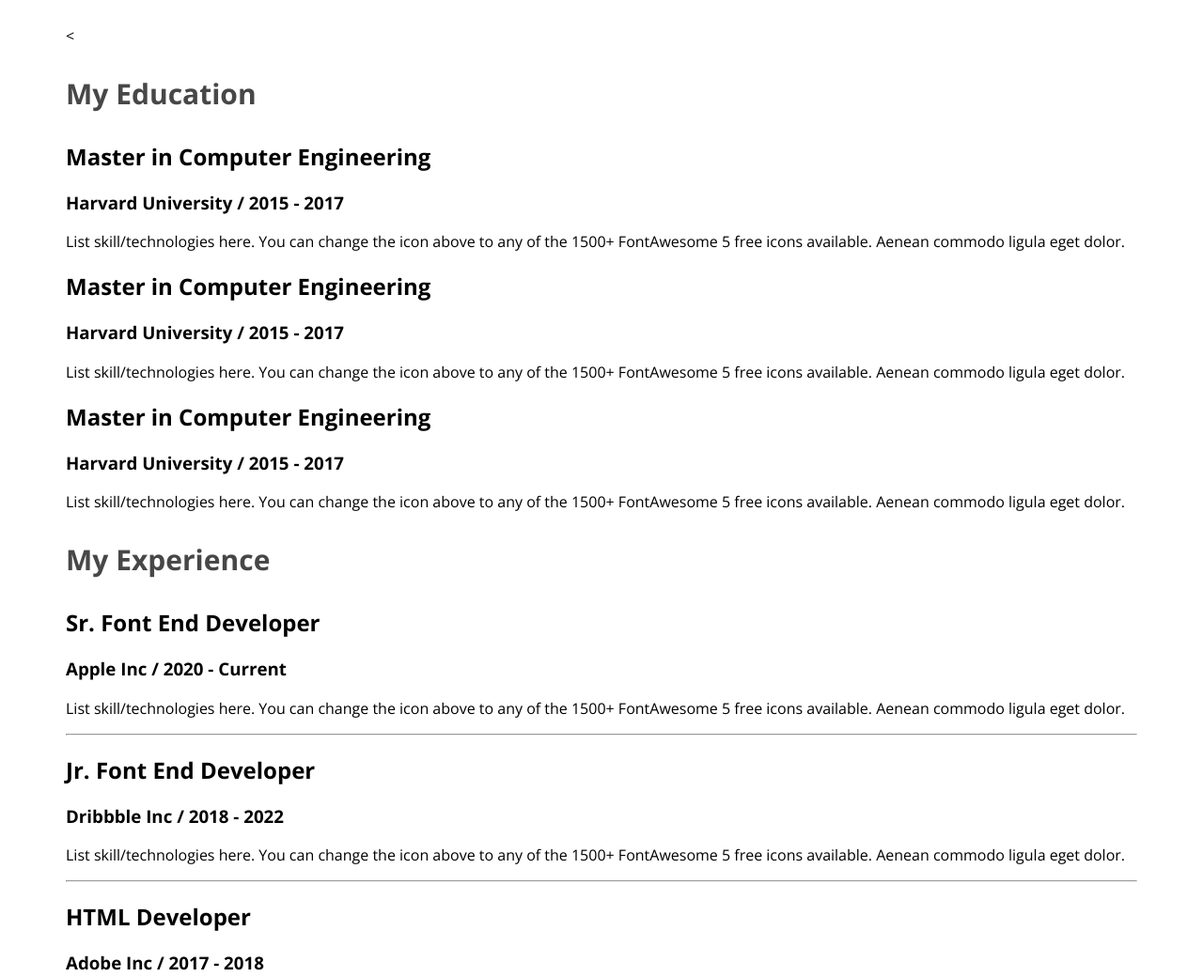
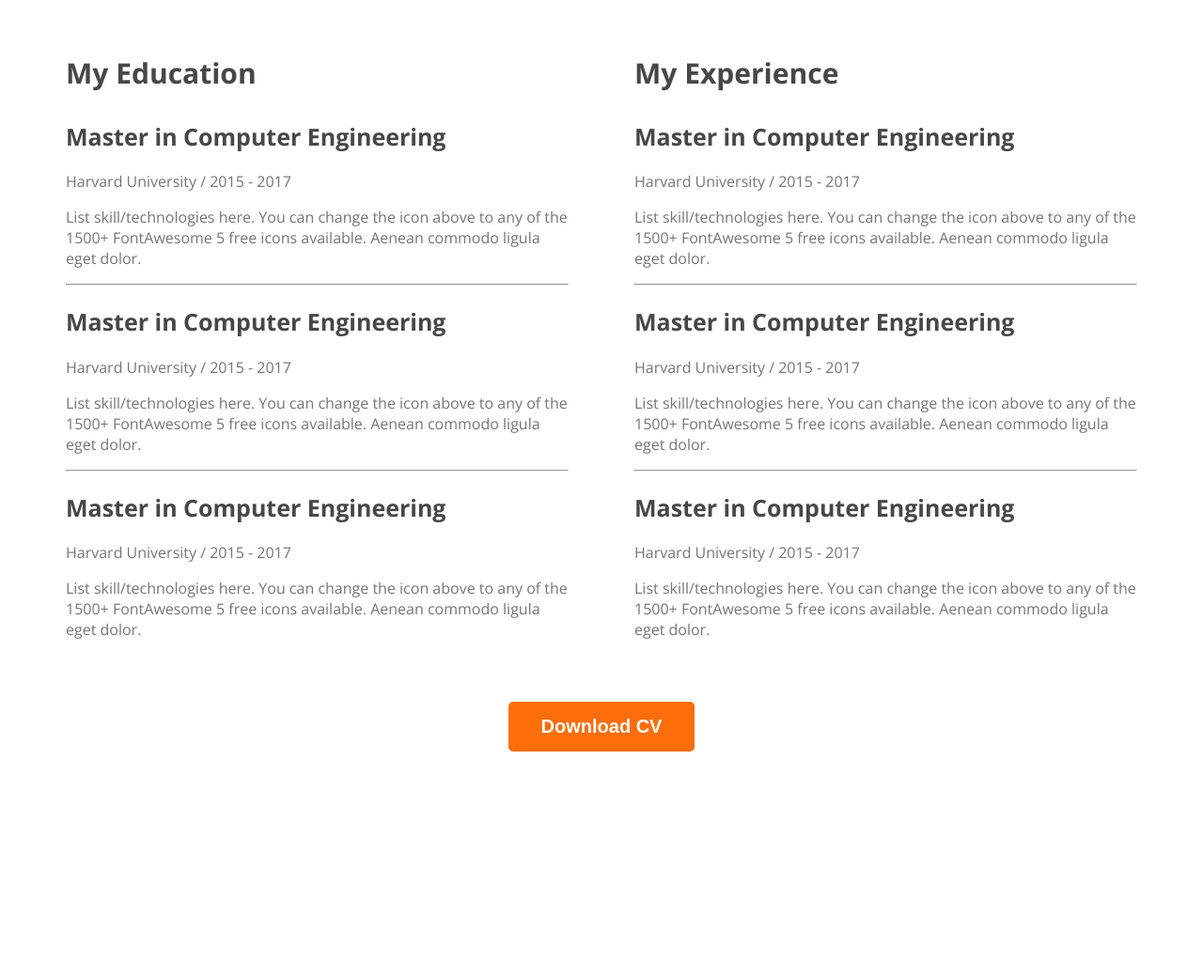
Before and after one commit to ahsan200t/devloper-portfolio, a plain HTML site: page index.html in a window 1280 px wide. Shown: the part 2320-3360 px from the top of the page at 94% size. After the commit the page ends 3128 px from the top, so only its background shows below. Drawn offline with nearby package versions, Linux system fonts and the light colour scheme.

Commit message:
finished the resume section

```diff
--- a/index.html
+++ b/index.html
@@ -98,25 +98,9 @@
 <section>
     <h3 class="section-title">A summary of My Resume</h3>
     <div class="resume-container">
-        <
+        <div class="resume-column">
+            <h3 class="resume-column-title">My Education</h3>
 
-        <div class="resume-column">
-            <h3 class="resume-column-title">
-                My Education
-            </h3>
-        </div>
-        <div class="resume-item">
-            <h2 class="resume-item-title">Master in Computer Engineering</h2>
-            <h3 class="resume-item-institute">Harvard University / 2015 - 2017</h3>
-            <p class="resume-item-description">List skill/technologies here. You can change the icon above
-                to any of the 1500+ FontAwesome 5 free icons available. Aenean commodo ligula eget dolor.</p>
-        </div>
-        <div class="resume-item">
-            <h2 class="resume-item-title">Master in Computer Engineering</h2>
-            <h3 class="resume-item-institute">Harvard University / 2015 - 2017</h3>
-            <p class="resume-item-description">List skill/technologies here. You can change the icon above
-                to any of the 1500+ FontAwesome 5 free icons available. Aenean commodo ligula eget dolor.</p>
-        </div>
             <div class="resume-item">
                 <h2 class="resume-item-title">Master in Computer Engineering</h2>
                 <h3 class="resume-item-institute">Harvard University / 2015 - 2017</h3>
@@ -124,35 +108,52 @@
                     to any of the 1500+ FontAwesome 5 free icons available. Aenean commodo ligula eget dolor.</p>
             </div>
 
-        <div class="resume-column">
-            <h3 class="resume-column-title">
-                My Experience
-            </h3>
-        </div>
+            <hr>
             <div class="resume-item">
-            <h2 class="resume-item-title"> Sr. Font End Developer</h2>
-
-
-            <h3 class="resume-item-institute">Apple Inc / 2020 - Current</h3>
+                <h2 class="resume-item-title">Master in Computer Engineering</h2>
+                <h3 class="resume-item-institute">Harvard University / 2015 - 2017</h3>
                 <p class="resume-item-description">List skill/technologies here. You can change the icon above
                     to any of the 1500+ FontAwesome 5 free icons available. Aenean commodo ligula eget dolor.</p>
             </div>
             <hr>
             <div class="resume-item">
-            <h2 class="resume-item-title">Jr. Font End Developer</h2>
-            <h3 class="resume-item-institute">Dribbble Inc / 2018 - 2022</h3>
+                <h2 class="resume-item-title">Master in Computer Engineering</h2>
+                <h3 class="resume-item-institute">Harvard University / 2015 - 2017</h3>
+                <p class="resume-item-description">List skill/technologies here. You can change the icon above
+                    to any of the 1500+ FontAwesome 5 free icons available. Aenean commodo ligula eget dolor.</p>
+            </div>
+        </div>
+        <div class="resume-column">
+            <h3 class="resume-column-title">My Experience</h3>
+            <div class="resume-item">
+                <h2 class="resume-item-title">Master in Computer Engineering</h2>
+                <h3 class="resume-item-institute">Harvard University / 2015 - 2017</h3>
                 <p class="resume-item-description">List skill/technologies here. You can change the icon above
                     to any of the 1500+ FontAwesome 5 free icons available. Aenean commodo ligula eget dolor.</p>
             </div>
             <hr>
             <div class="resume-item">
-            <h2 class="resume-item-title">HTML Developer</h2>
-            <h3 class="resume-item-institute">Adobe Inc / 2017 - 2018</h3>
+                <h2 class="resume-item-title">Master in Computer Engineering</h2>
+                <h3 class="resume-item-institute">Harvard University / 2015 - 2017</h3>
+                <p class="resume-item-description">List skill/technologies here. You can change the icon above
+                    to any of the 1500+ FontAwesome 5 free icons available. Aenean commodo ligula eget dolor.</p>
+            </div>
+            <hr>
+            <div class="resume-item">
+                <h2 class="resume-item-title">Master in Computer Engineering</h2>
+                <h3 class="resume-item-institute">Harvard University / 2015 - 2017</h3>
                 <p class="resume-item-description">List skill/technologies here. You can change the icon above
                     to any of the 1500+ FontAwesome 5 free icons available. Aenean commodo ligula eget dolor.</p>
             </div>
 
+
         </div>
+
+    </div>
+    <div class="download-cv">
+        <button class="btn-primary">Download CV</button>
+    </div>
+
 </section>
     </main>
     <footer>
--- a/styles/portfolio.css
+++ b/styles/portfolio.css
@@ -143,3 +143,22 @@ main section {
   font-size: 30px;
   font-weight: 700;
 }
+.resume-container {
+  display: flex;
+  gap: 70px;
+}
+.resume-item-description,
+.resume-item-institute {
+  color: #757575;
+  font-size: 16px;
+  font-weight: 400;
+}
+.resume-item-title {
+  color: #474747;
+  font-size: 25px;
+  font-weight: 700;
+}
+.download-cv{
+    text-align: center;
+    margin-top: 50px;
+}
```
Lines whose indentation alone changed are shown as unchanged.
